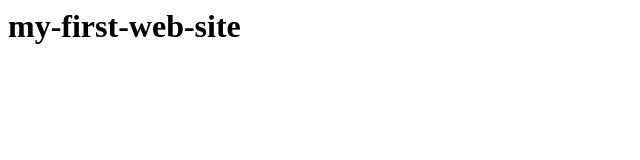
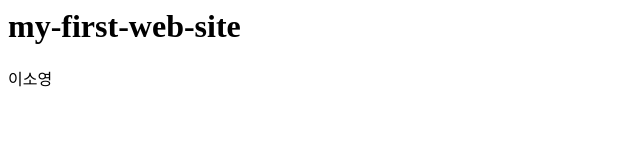
Before and after one commit to dltttt/my-first-web-site, a plain HTML site: page index.html in a window 1280 px wide. Shown: the full height of the page, 0-640 px from the left. Drawn offline with Linux system fonts and the light colour scheme.

Commit message:
Update index.html

```diff
--- a/index.html
+++ b/index.html
@@ -4,4 +4,5 @@
 </head>
 <body>
 <h1>my-first-web-site</h1>
+   이소영
 </body>
```
